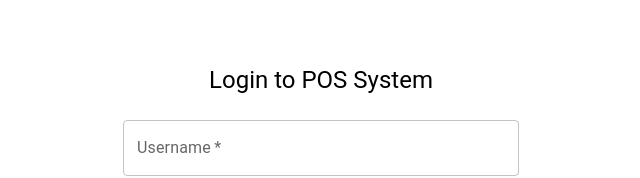
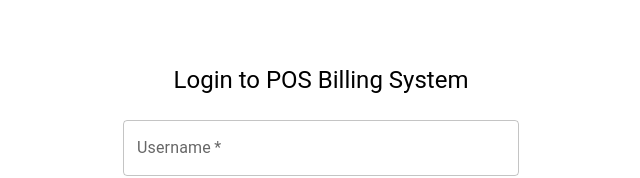
Before and after one commit to AnasSAV/POS-Billing-System, a React (Create React App) app in the folder frontend-react/: page /login in a window 1280 px wide. Shown: the top 178 px of the page, without its empty margins (319-959 px from the left). Built offline with nearby package versions, Linux system fonts and the light colour scheme.

Commit message:
fix: update login title to reflect full application name

```diff
--- a/frontend-react/src/components/Login/Login.jsx
+++ b/frontend-react/src/components/Login/Login.jsx
@@ -33,7 +33,7 @@ const Login = () => {
                 alignItems: 'center',
             }}>
                 <Typography component="h1" variant="h5">
-                    Login to POS System
+                    Login to POS Billing System
                 </Typography>
                 <Box component="form" onSubmit={handleLogin} sx={{ mt: 1 }}>
                     <TextField
```
